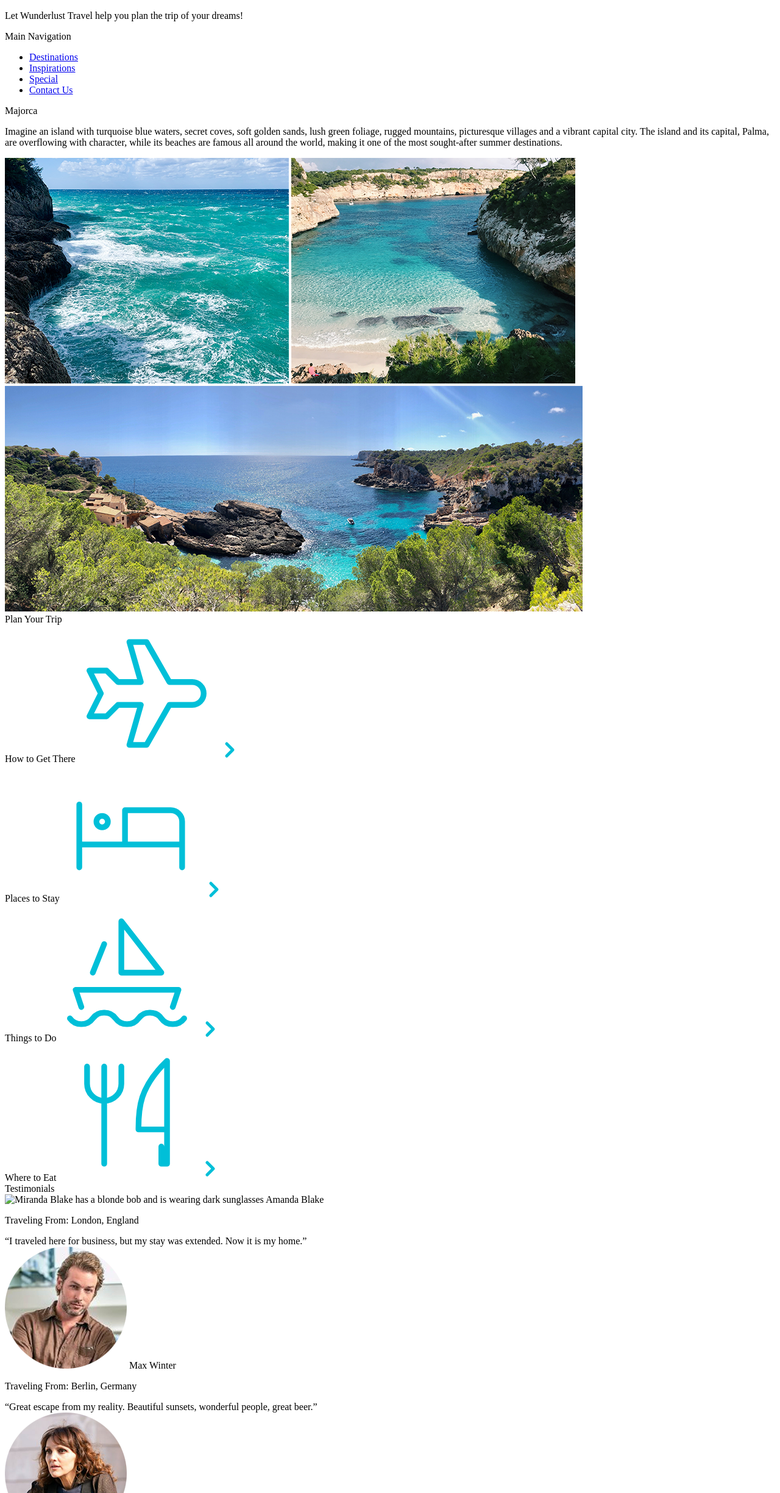
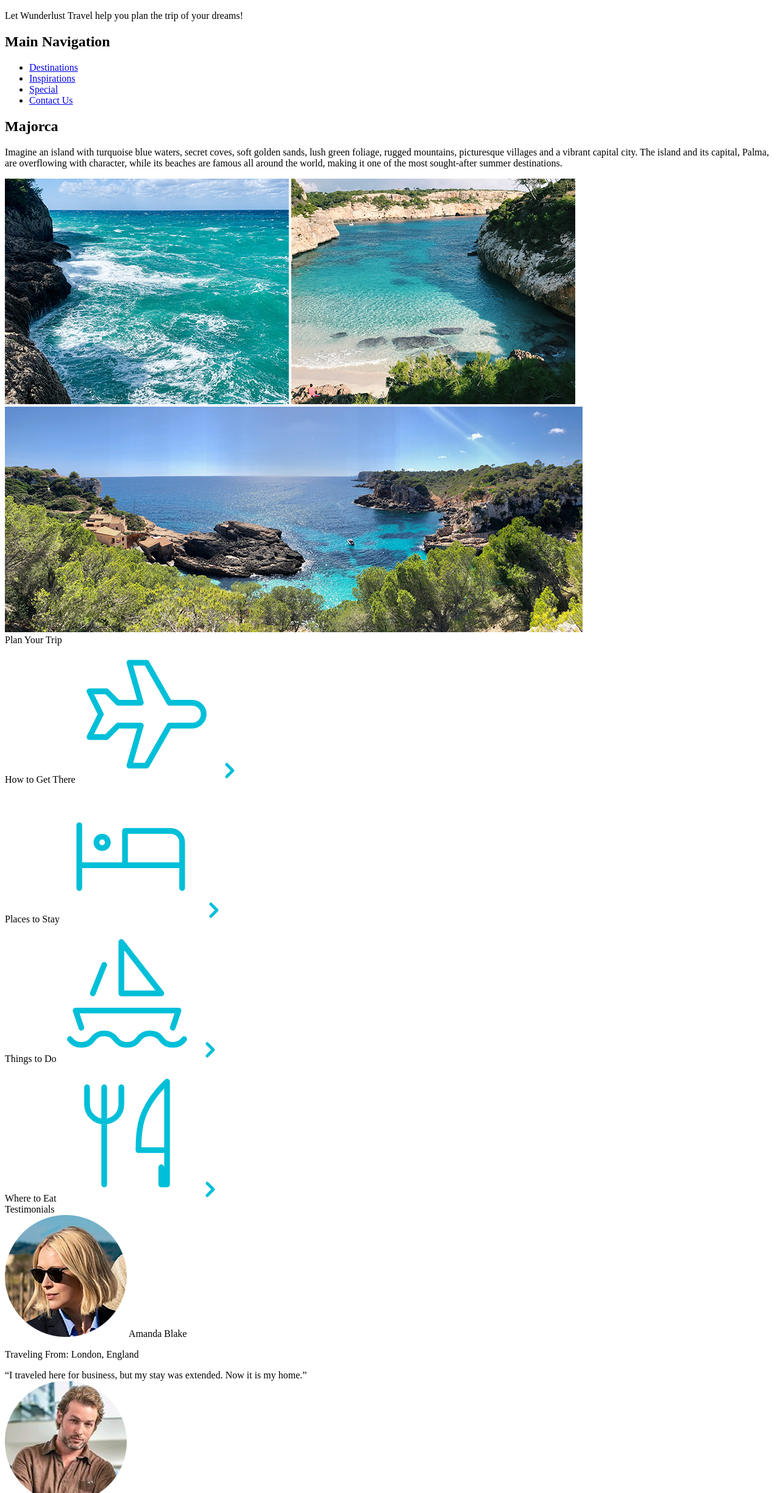
Before and after one commit to NightVibe/wunderlust, a plain HTML site: page majorca.html in a window 1280 px wide. Shown: the part 111-2560 px from the top of the page at 61% size. Drawn offline with Linux system fonts and the light colour scheme.

Commit message:
Update majorca.html

```diff
--- a/majorca.html
+++ b/majorca.html
@@ -2,9 +2,18 @@
 <html lang="en">
     <head>
 <!--         Add all required tags in the head here - meta tags for SEO, responsiveness, and with info about the page, etc., in addition to tags to create a card on Twitter with a large image and open graph tags to allow for sharing on other social media sites -->
+        <meta charset="UTF-8">
+        <meta name="author" content="Richard Xu">
+        <meta name="description" content="Wunderlust travel will help you plan the trip of your dreams, island adventure, mountain hiking....">
+        <meta name="twitter:card" content="summary">
+        <meta property="og:type" content="website">
+        <meta name="robot" content="index, follow">
+
+        <link rel="stylesheet" type="text/css" href="style.css">
+        <title>Wunderlust</title>
     </head>
     <body>
-<!--         Reveiew the document and add the proper tags to all of the headings  throughout. Use the outline feature in the validator to ensure that these have been added correctly. See the image of the correct outline as a reference if you have questions
+<!--         Review the document and add the proper tags to all of the headings  throughout. Use the outline feature in the validator to ensure that these have been added correctly. See the image of the correct outline as a reference if you have questions
 
 Also review the alt text on all of the images to ensure that it is descriptive and appropriate-->
         <header>
@@ -12,7 +21,7 @@ Also review the alt text on all of the images to ensure that it is descriptive a
             Wunderlust Travel
             <p>Let Wunderlust Travel help you plan the trip of your dreams!</p>
             <nav>
-                Main Navigation
+                <h1>Main Navigation</h1>
                 <ul>
                     <li><a href="#">Destinations</a></li>
                     <li><a href="#">Inspirations</a></li>
@@ -23,7 +32,7 @@ Also review the alt text on all of the images to ensure that it is descriptive a
         </header>
         <main>
             <article>
-                Majorca
+                <h2>Majorca</h2>
                 <p>Imagine an island with turquoise blue waters, secret coves, soft golden sands, lush green foliage, rugged mountains, picturesque villages and a vibrant capital city. The island and its capital, Palma, are overflowing with character, while its beaches are famous all around the world, making it one of the most sought-after summer destinations.</p>
                 <img src="images/majorca-waves.png" alt="Turquoise blue waters with white wave caps crashing against a rock cliff">
                 <img src="images/majorca-beach.png" alt="beach">
@@ -62,7 +71,7 @@ Also review the alt text on all of the images to ensure that it is descriptive a
                 <section>
                     Testimonials
                     <section>
-                        <img src="images/mirando-blake.png" alt="Miranda Blake has a blonde bob and is wearing dark sunglasses">
+                        <img src="images/miranda-blake.png" alt="Miranda Blake has a blonde bob and is wearing dark sunglasses">
                         Amanda Blake
                         <p>Traveling From: London, England</p>
                         <q>I traveled here for business, but my stay was extended. Now it is my home.</q>
```
